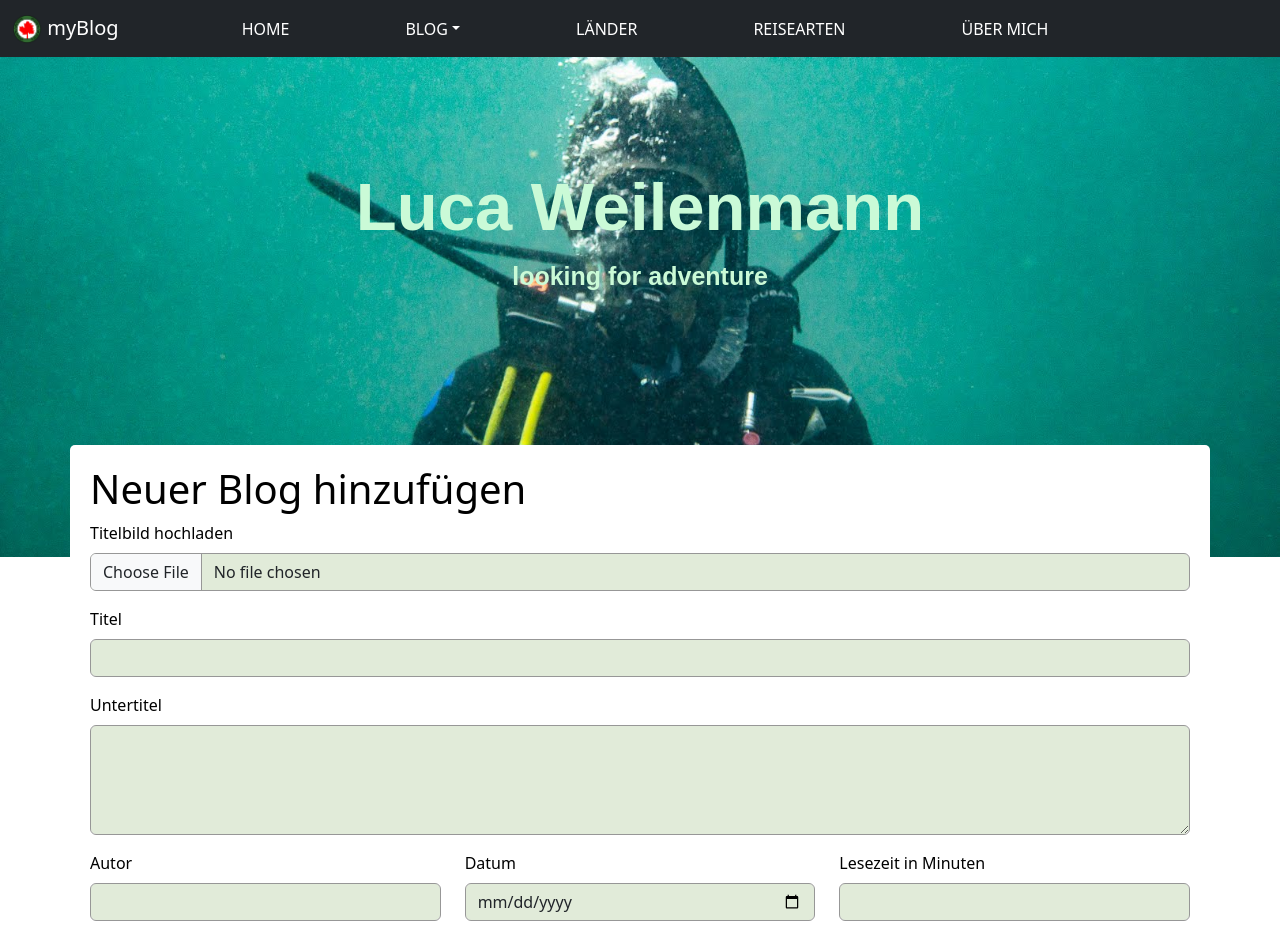
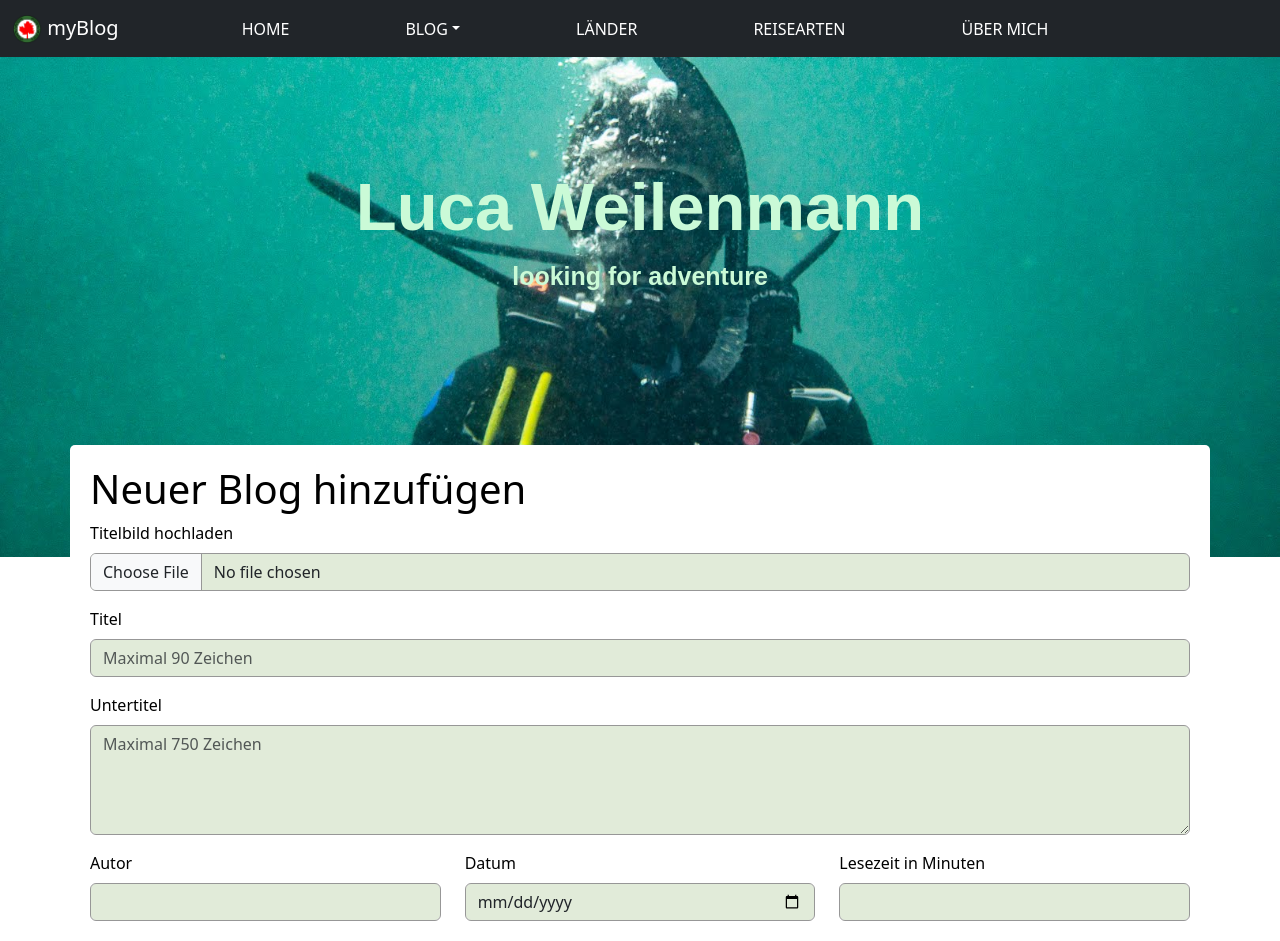
Before and after one commit to weileluc/myBlog, a SvelteKit app: page /blogs/create in a window 1280 px wide. Shown: the top 941 px of the page. Built offline with nearby package versions, Linux system fonts and the light colour scheme; no server answers; the database is empty.

Commit message:
sonstiges

```diff
--- a/src/routes/+layout.svelte
+++ b/src/routes/+layout.svelte
@@ -93,7 +93,6 @@
     <div class="container footer mt-5">
         <div class="row">
             <div class="col-md-8">
-                <h4>Menü</h4>
                 <nav class="nav flex-column">
                     <a class="nav-link active" href="/">HOME</a>
                     <a class="nav-link active" href="/blogs">BLOG</a>
--- a/src/routes/blogs/create/+page.server.js
+++ b/src/routes/blogs/create/+page.server.js
@@ -1,4 +1,5 @@
 import db from "$lib/db.js";
+import { redirect } from "@sveltejs/kit";
 
 export const actions = {
     create: async ({ request }) => {
@@ -54,6 +55,8 @@ export const actions = {
             images: images,
         }
         await db.createBlog(blog);
+
+        throw redirect(303, "/blogs");
     }
 }
 
--- a/src/routes/blogs/create/+page.svelte
+++ b/src/routes/blogs/create/+page.svelte
@@ -1,8 +1,17 @@
 <script>
+    import { page } from "$app/stores";
+
     let { data } = $props();
 
     let laender = data.laender;
     let reisearten = data.reisearten;
+
+    //Pflichtfelder
+    let date = "";
+    function isFormValid() {
+        return date.trim().length > 0;
+    }
+
 </script>
 
 <h1>Neuer Blog hinzufügen</h1>
@@ -20,11 +29,23 @@
     </div>
     <div class="mb-3">
         <label for="" class="form-label">Titel</label>
-        <input type="text" class="form-control" name="title" />
+        <input
+            type="text"
+            class="form-control"
+            name="title"
+            maxlength="90"
+            placeholder="Maximal 90 Zeichen"
+        />
     </div>
     <div class="mb-3">
         <label for="" class="form-label">Untertitel</label>
-        <textarea class="form-control" rows="4" name="subtitle"></textarea>
+        <textarea
+            class="form-control"
+            rows="4"
+            name="subtitle"
+            maxlength="750"
+            placeholder="Maximal 750 Zeichen"
+        ></textarea>
     </div>
     <div class="row">
         <div class="col-sm-4 mb-3">
@@ -33,7 +54,7 @@
         </div>
         <div class="col-sm-4 mb-3">
             <label for="date" class="form-label">Datum</label>
-            <input type="date" class="form-control" name="date" />
+            <input type="date" class="form-control" name="date" bind:value={date} required/>
         </div>
         <div class="col-sm-4 mb-3">
             <label for="" class="form-label">Lesezeit in Minuten</label>
@@ -98,7 +119,7 @@
         <a class="btn btn-outline-danger" href="/blogs" role="button"
             >Abbrechen</a
         >
-        <button type="submit" class="btn btn-outline-success"
+        <button type="submit" class="btn btn-outline-success" disabled={!isFormValid}
             >Blog Hinzufügen</button
         >
     </div>
--- a/src/routes/styles.css
+++ b/src/routes/styles.css
@@ -65,6 +65,10 @@ body {
 
 .nav-link {
     color: rgb(255, 255, 255);
+}
+
+.nav-link:hover {
+    color: rgb(160, 255, 185);
 }
 
 /* --------------- BLOGS ----------------------------------------------------------------------------------- */
@@ -158,6 +162,16 @@ body {
     background-color: rgb(204, 215, 194); /* Light gray background on hover */
 }
 
+.btn-disabled {
+    opacity: 0.5;
+}
+
+.btn-disabled:hover {
+    opacity: 0.5;
+    background-color: white;
+    color: black;
+}
+
 
 /* --------------- LAENDER / REISEARTEN ----------------------------------------------------------------------------------- */
 
```
Also changed, not shown: src/lib/components/BlogBox.svelte (+4 -4 lines).
